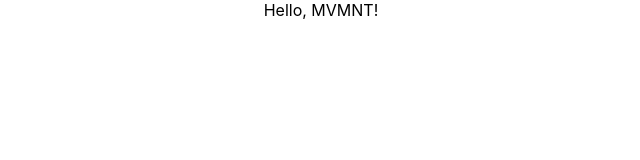
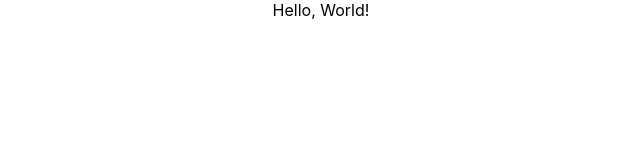
Before and after one commit to FantasticFiveHU23/MVMNT, a React (Create React App) app: page / in a window 1280 px wide. Shown: the top 160 px of the page, without its empty margins (319-959 px from the left). Built offline with nearby package versions, Linux system fonts and the light colour scheme.

Commit message:
Hello, world!

```diff
--- a/src/App.js
+++ b/src/App.js
@@ -4,7 +4,7 @@ import './App.css';
 function App() {
   return (
     <div className="App">
-      Hello, MVMNT!
+      Hello, World!
     </div>
   );
 }
```
